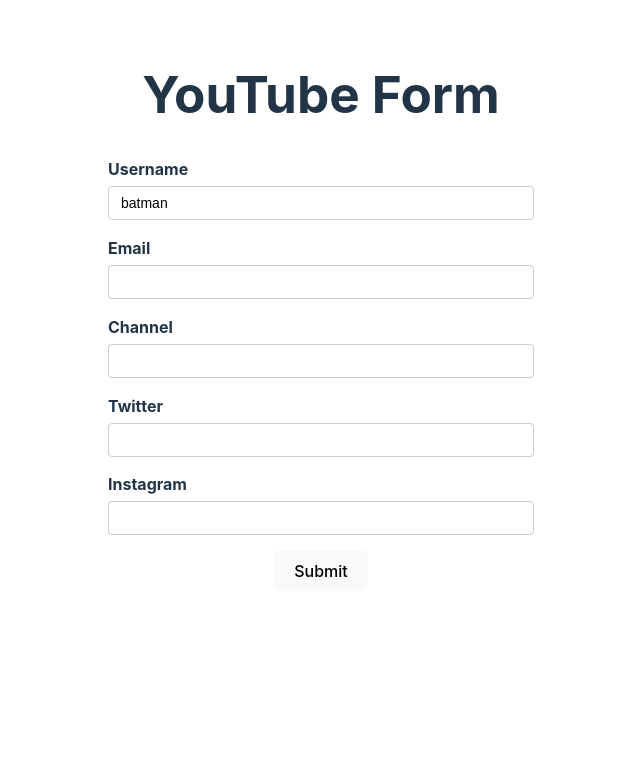
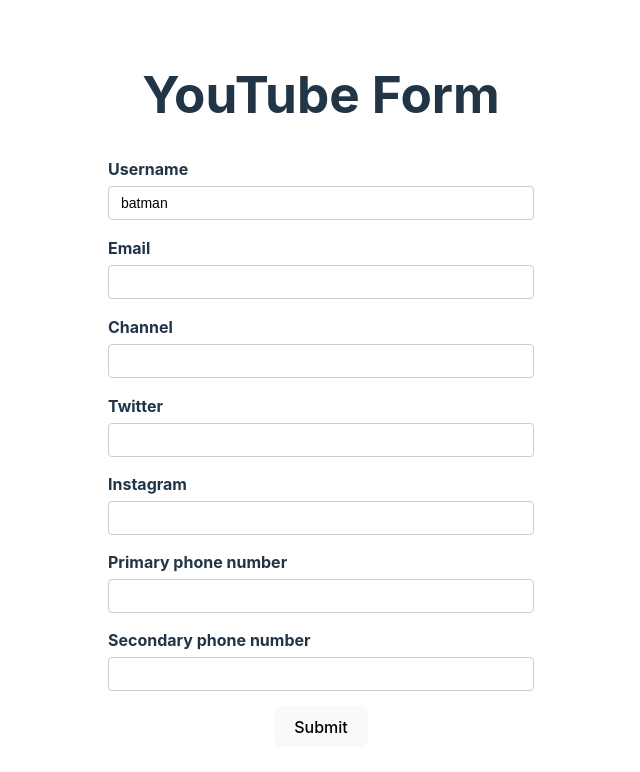
Before and after one commit to itsparasbisht/react-hook-form, a React (Vite) app: page / in a window 1280 px wide. Shown: the top 772 px of the page, without its empty margins (319-959 px from the left). Built offline with nearby package versions, Linux system fonts and the light colour scheme.

Commit message:
array values

```diff
--- a/src/components/YouTubeForm.tsx
+++ b/src/components/YouTubeForm.tsx
@@ -8,6 +8,7 @@
     twitter: string;
     instagram: string;
   };
+  phoneNumbers: string[];
 };
 
 export const YouTubeForm = () => {
@@ -20,6 +21,7 @@
         twitter: "",
         instagram: "",
       },
+      phoneNumbers: ["", ""],
     },
   });
   const { errors } = formState;
@@ -69,6 +71,16 @@
         <label htmlFor="instagram">Instagram</label>
         <input type="text" id="instagram" {...register("social.instagram")} />
 
+        <label htmlFor="primary-phone">Primary phone number</label>
+        <input type="text" id="primary-phone" {...register("phoneNumbers.0")} />
+
+        <label htmlFor="secondary-phone">Secondary phone number</label>
+        <input
+          type="text"
+          id="secondary-phone"
+          {...register("phoneNumbers.1")}
+        />
+
         <button>Submit</button>
       </form>
     </div>
```
